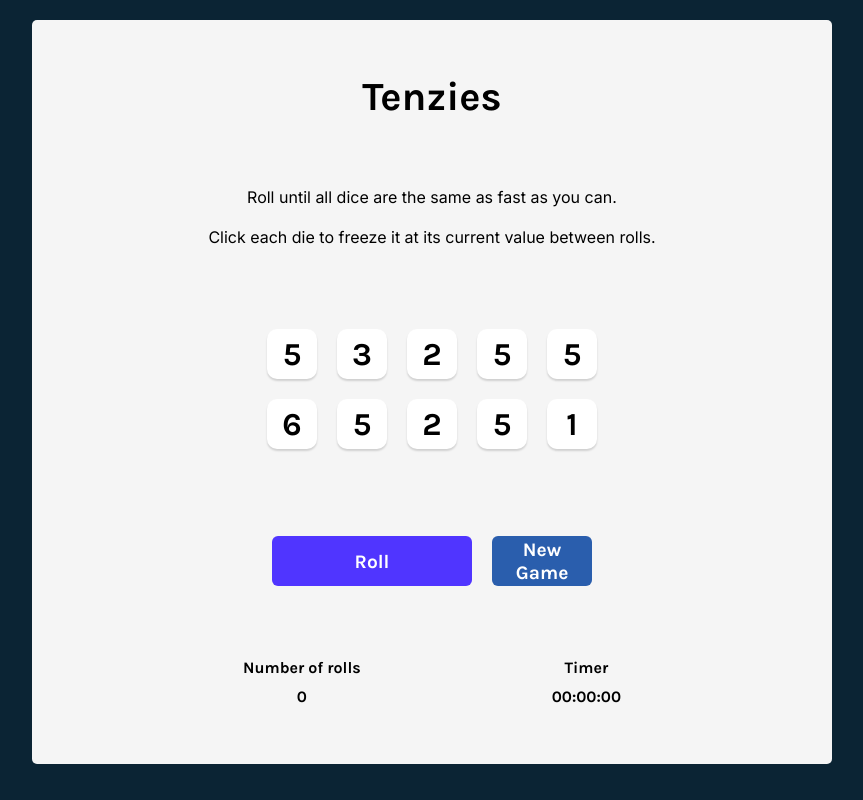
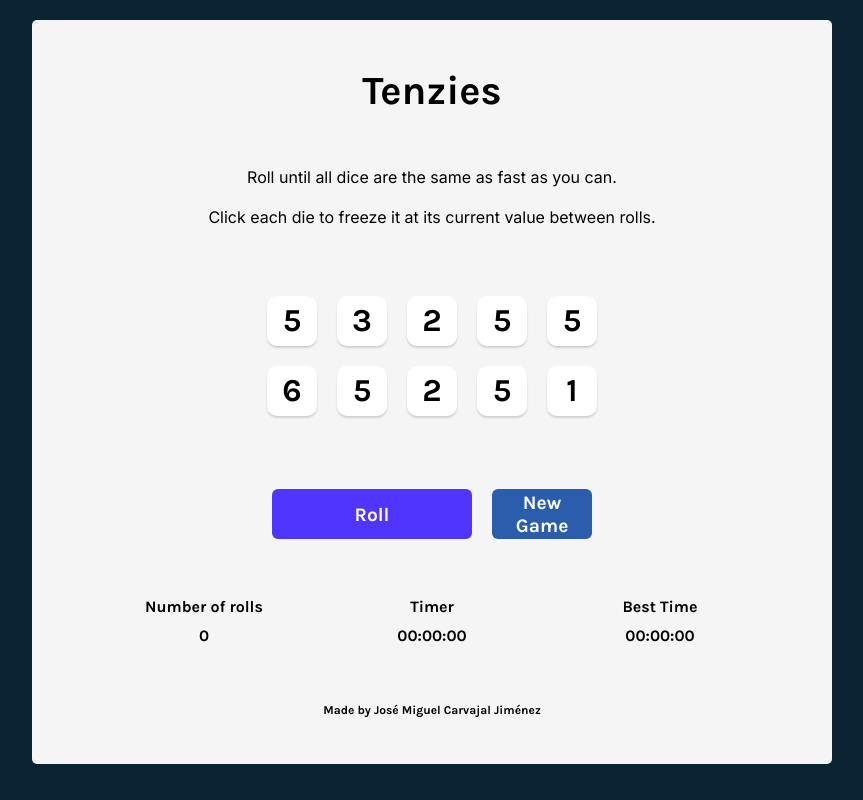
Before and after one commit to jmcarvajalj/tenzies, a React (Vite) app: page / in a window 1280 px wide. Shown: the whole page, without its empty margins (208-1071 px from the left). Built offline with nearby package versions, Linux system fonts and the light colour scheme.

Commit message:
fixed style

```diff
--- a/src/App.jsx
+++ b/src/App.jsx
@@ -10,6 +10,22 @@ export default function App() {
   const [tenzies, setTenzies] = useState(false)
   //state to manage number of rolls
   const [rolls, setRolls] = useState(0)
+  //state to store time
+  const [time, setTime] = useState(0)
+  //state to check stopwatch running or not
+  const [isRunning, setIsRunning] = useState(false)
+  //state to manage best score
+  const [bestTime, setBestTime] = useState(0)
+
+  //useEffect to manage time
+  useEffect(() => {
+    let intervalId;
+    if (isRunning) {
+      // setting time from 0 to 1 every 10 milisecond using javascript setInterval method
+      intervalId = setInterval(() => setTime(time + 1), 10);
+    }
+    return () => clearInterval(intervalId);
+  }, [isRunning, time]);
 
   //useEffect to validate win condition
   useEffect(() => {
@@ -18,6 +34,7 @@ export default function App() {
     const allSameValue = dice.every(die => die.value === firstValue)
     if (allHeld && allSameValue) {
       setTenzies(true)
+      setIsRunning(false)
     }
   }, [dice])
 
@@ -39,6 +56,7 @@ export default function App() {
 
   function rollDice() {
     if (!tenzies) {
+      setIsRunning(true)
       setRolls(prevState => prevState + 1)
       setDice(oldDice => oldDice.map(die => {
         return die.isHeld ?
@@ -49,6 +67,7 @@ export default function App() {
       setTenzies(false)
       setDice(allNewDice())
       setRolls(0)
+      setTime(0)
     }
   }
 
@@ -61,9 +80,11 @@ export default function App() {
   }
 
   function newGame() {
+    setIsRunning(false)
     setTenzies(false)
     setDice(allNewDice())
     setRolls(0)
+    setTime(0)
   }
 
   const diceElements = dice.map(die => (
@@ -74,6 +95,18 @@ export default function App() {
       holdDice={() => holdDice(die.id)}
     />
   ))
+
+  // Minutes calculation
+  const minutes = Math.floor((time % 360000) / 6000)
+  // Seconds calculation
+  const seconds = Math.floor((time % 6000) / 100)
+  // Milliseconds calculation
+  const milliseconds = time % 100
+
+
+  console.log(time)
+  //timer is just a formatted string representation of time
+  const timer = `${minutes.toString().padStart(2, "0")}:${seconds.toString().padStart(2, "0")}:${milliseconds.toString().padStart(2, "0")}`
 
   return (
     <main>
@@ -91,23 +124,33 @@ export default function App() {
         >
           {tenzies ? "New Game" : "Roll"}
         </button>
-        {!tenzies &&<button
+        {!tenzies && <button
           className="new-game"
           onClick={newGame}
         >
           New Game
         </button>}
       </div>
-      <div className="info-container">
+      <div className="info">
+
         <div className="rolls">
-          <p className="number-rolls">Number of rolls</p>
-          <p className="number-rolls">{rolls}</p>
+          <p className="rolls-header">Number of rolls</p>
+          <p className="rolls-count">{rolls}</p>
         </div>
+
         <div className="timer">
-          <p className="timer-count">Timer</p>
-          <p className="timer-count">00:00:00</p>
+          <p className="timer-header">Timer</p>
+          <p className="timer-count">{timer}</p>
+        </div>
+
+        <div className="best-time">
+          <p className="best-time-header">Best Time</p>
+          <p className="best-time-count">00:00:00</p>
         </div>
       </div>
+      <footer>Made by José Miguel Carvajal Jiménez</footer>
     </main>
   )
 }
+
+//TODO: ADD BEST TIME TO LOCALSTORAGE
--- a/src/style.css
+++ b/src/style.css
@@ -115,27 +115,21 @@ main {
     background-color: #1950a1;
 }
 
-.info-container-header {
+.info {
     display: flex;
-    width: 100%;
     align-items: center;
     justify-content: space-evenly;
-}
-
-.info-container{
-    display: flex;
     width: 100%;
-    align-items: center;
-    justify-content: space-evenly;
 }
 
 .rolls {
     display: flex;
     flex-direction: column;
+    width:  20%;
     align-items: center;
 }
 
-.number-rolls {
+.rolls-header, .rolls-count {
     margin-top: 5px;
     margin-bottom: 5px;
 }
@@ -143,10 +137,27 @@ main {
 .timer {
     display: flex;
     flex-direction: column;
+    width:  20%;
     align-items: center;
 }
 
-.timer-count {
+.timer-header, .timer-count {
     margin-top: 5px;
     margin-bottom: 5px;
 }
+
+.best-time {
+    display: flex;
+    flex-direction: column;
+    width:  20%;
+    align-items: center;
+}
+
+.best-time-header, .best-time-count {
+    margin-top: 5px;
+    margin-bottom: 5px;
+}
+
+footer {
+    font-size: 12px;
+}
```
